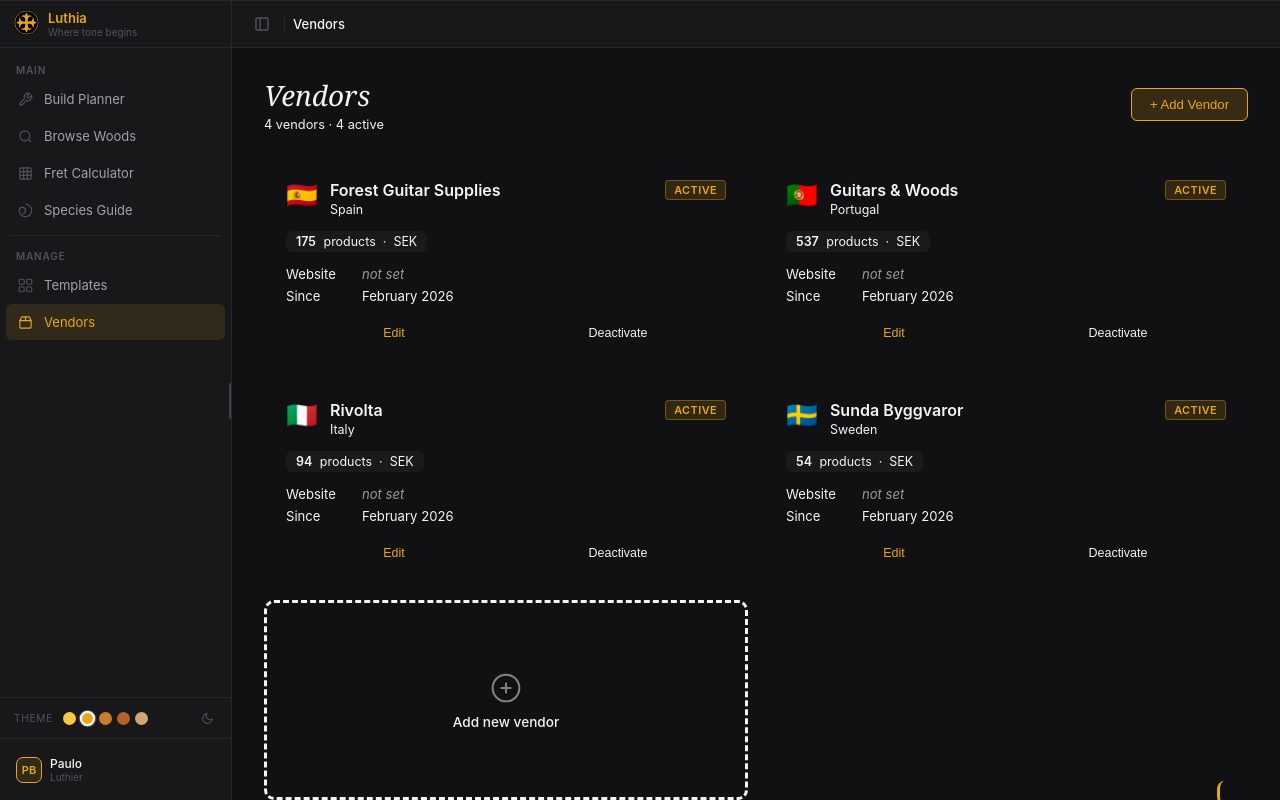
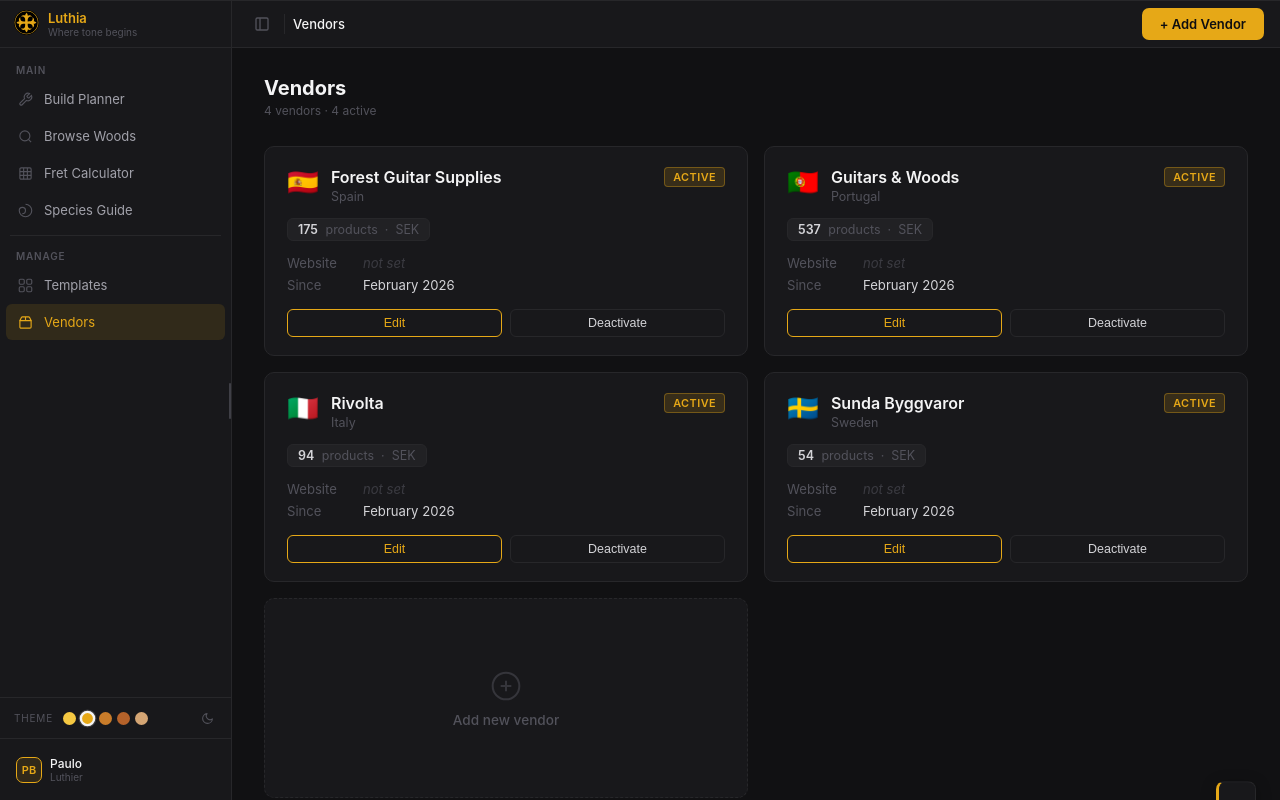
Before and after one commit to PawMarques/Luthia-App, a Flask app: page /vendors in a window 1280 px wide. Run offline with Flask 3, Linux system fonts and the light colour scheme.

Commit message:
Updating styling in vendor, frets, and species routes

```diff
--- a/luthia-app/static/luthia-dark.css
+++ b/luthia-app/static/luthia-dark.css
@@ -381,6 +381,15 @@ tr.detail-expand-row td.detail-expand-cell {
   --accent:      #e6a817;
   --accent-dim:  rgba(230, 168, 23, 0.12);
   --accent-text: #0e0e10;
+  /* Component tokens — shared across all pages */
+  --panel-bg:       #18181b;
+  --border-color:   #27272a;
+  --text-primary:   #f4f4f5;
+  --text-secondary: #d4d4d8;
+  --text-muted:     #52525b;
+  --hover-bg:       rgba(255,255,255,0.06);
+  --input-bg:       rgba(255,255,255,0.06);
+  --surface-2:      rgba(255,255,255,0.04);
 }
 
 [data-theme="beeswax"] {
@@ -836,3 +845,13 @@ tr.detail-expand-row td.detail-expand-cell {
   fill: var(--accent);
   transition: fill 0.3s ease;
 }
+
+/*
+═══════════════════════════════════════════════════════════════════
+   PAGE CHROME — shared title/bar across all routes
+═══════════════════════════════════════════════════════════════════
+*/
+
+.page-title     { font-size: 20px; font-weight: 700; color: #f4f4f5; margin-bottom: 3px; }
+.page-title-sub { font-size: 12px; color: #52525b; }
+.page-title-bar { display: flex; justify-content: space-between; align-items: flex-start; margin-bottom: 20px; min-height: 42px; }
--- a/luthia-app/static/luthia-light.css
+++ b/luthia-app/static/luthia-light.css
@@ -43,6 +43,15 @@
   --ui-text-3:       #78716c;
   --ui-text-4:       #a8a29e;
   --ui-text-5:       #d6d3d1;
+  /* Component tokens — light overrides */
+  --panel-bg:       #ffffff;
+  --border-color:   #e7e5e4;
+  --text-primary:   #1c1917;
+  --text-secondary: #44403c;
+  --text-muted:     #a8a29e;
+  --hover-bg:       rgba(0,0,0,0.04);
+  --input-bg:       #fafaf9;
+  --surface-2:      rgba(0,0,0,0.03);
 }
 
 /* Re-tune accent-dim for light backgrounds */
@@ -453,3 +462,26 @@
 [data-mode="light"] .tpl-edit-variant       { background: #ffffff; border-color: #e7e5e4; }
 [data-mode="light"] .tpl-edit-variant-title { color: #78716c; }
 [data-mode="light"] .tpl-edit-section-label { color: #a8a29e; }
+
+
+/* ══════════════════════════════════════════════════════════════
+   PAGE CHROME
+══════════════════════════════════════════════════════════════ */
+
+[data-mode="light"] .page-title     { color: #1c1917; }
+[data-mode="light"] .page-title-sub { color: #a8a29e; }
+
+
+/* ══════════════════════════════════════════════════════════════
+   VENDORS / SPECIES / FRET — light mode overrides
+   Most styles in these pages already use CSS variables
+   (--panel-bg, --border-color, etc.) and adapt automatically.
+   Only hardcoded dark values need explicit overrides here.
+══════════════════════════════════════════════════════════════ */
+
+/* Vendor page */
+[data-mode="light"] .btn-cancel:hover         { background: #f0efee; }
+[data-mode="light"] .toast                    { box-shadow: 0 4px 16px rgba(0,0,0,0.12); }
+
+/* Out-of-stock badge uses a white-alpha that is invisible on light bg */
+[data-mode="light"] .badge-out-stock          { background: #f0efee; }
--- a/luthia-app/templates/vendors.html
+++ b/luthia-app/templates/vendors.html
@@ -11,27 +11,33 @@
 }
 
 .vendors-header {
-  display: flex;
-  align-items: center;
-  justify-content: space-between;
   margin-bottom: 28px;
-  gap: 16px;
-  flex-wrap: wrap;
 }
 
-.vendors-title {
-  font-family: 'Cormorant', 'Georgia', serif;
-  font-style: italic;
-  font-size: 1.75rem;
-  font-weight: 300;
-  color: var(--text-primary);
-  margin: 0;
+/* Header action button — matches .btn-new-build style from builds pages */
+.btn-new-vendor {
+  display: inline-flex;
+  align-items: center;
+  gap: 6px;
+  font-family: inherit;
+  font-size: 13px;
+  font-weight: 600;
+  color: var(--accent-text);
+  background: var(--accent);
+  border: none;
+  border-radius: 7px;
+  padding: 8px 18px;
+  cursor: pointer;
+  transition: filter 0.15s;
+  white-space: nowrap;
 }
+.btn-new-vendor:hover { filter: brightness(1.1); }
 
-.vendors-subtitle {
-  font-size: 0.8rem;
-  color: var(--text-muted);
-  margin-top: 3px;
+/* Modal form fields wrapper */
+.vendor-modal-fields {
+  display: flex;
+  flex-direction: column;
+  gap: 12px;
 }
 
 /* ── Vendor grid ─────────────────────────────────────────── */
@@ -387,19 +393,22 @@
 </style>
 {% endblock %}
 
+{% block header_actions %}
+<div class="header-actions">
+  <button class="btn-new-vendor" id="btn-add-vendor">+ Add Vendor</button>
+</div>
+{% endblock %}
+
 {% block content %}
 <div class="vendors-wrap">
 
   <div class="vendors-header">
-    <div>
-      <h1 class="vendors-title">Vendors</h1>
-      <div class="vendors-subtitle">
-        {{ vendors | length }} vendor{{ 's' if vendors | length != 1 else '' }} ·
-        {% set active_count = vendors | selectattr('0.active') | list | length %}
-        {{ active_count }} active
-      </div>
+    <div class="page-title">Vendors</div>
+    <div class="page-title-sub">
+      {{ vendors | length }} vendor{{ 's' if vendors | length != 1 else '' }} ·
+      {% set active_count = vendors | selectattr('0.active') | list | length %}
+      {{ active_count }} active
     </div>
-    <button class="btn-primary" id="btn-add-vendor">+ Add Vendor</button>
   </div>
 
   <!-- Vendor grid -->
@@ -478,7 +487,7 @@
     <div class="vendor-modal-title" id="modal-title">Add Vendor</div>
     <input type="hidden" id="modal-vendor-id" value="">
 
-    <div style="display:flex;flex-direction:column;gap:12px;">
+    <div class="vendor-modal-fields">
       <div class="vef-field">
         <label class="vef-label">Vendor name *</label>
         <input class="vef-input" id="modal-name" placeholder="e.g. Guitars & Woods" autocomplete="off">
```
Also changed, not shown: luthia-app/templates/fret.html (+11 -17 lines), luthia-app/templates/species.html (+40 -26 lines), luthia-app/luthia.db.
